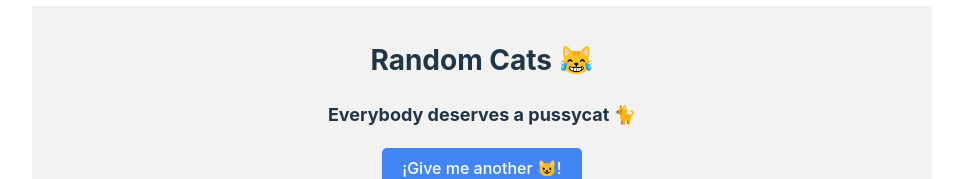
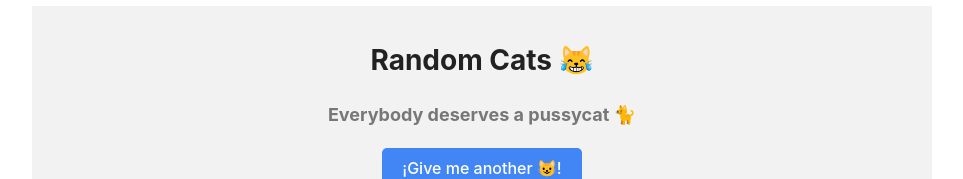
Before and after one commit to lucfreelance/ultracobra, a React (Vite) app: page /spaces in a window 1280 px wide. Shown: the part 542-721 px from the top of the page, without its empty margins (158-1121 px from the left). Built offline with nearby package versions, Linux system fonts and the light colour scheme; no server answers.

Commit message:
Trying fixing contrast problems reading in Pitch and Blog-3

```diff
--- a/src/components/Pitch.jsx
+++ b/src/components/Pitch.jsx
@@ -36,6 +36,7 @@ const PitchText = styled.div`
   font-size: 1.5rem;
   font-weight: bold;
   margin-top: 1rem;
+  color: #222; /* Set the color for dark mode */
 `;
 
 const Pitch = () => {
--- a/src/pages/spaces/blog3/Blog-3.jsx
+++ b/src/pages/spaces/blog3/Blog-3.jsx
@@ -25,12 +25,14 @@ const Title = styled.h1`
   font-size: 28px;
   margin-bottom: 10px;
   text-align: center;
+  color: #222; /* Set the color for dark mode */
 `;
 
 const Subtitle = styled.h2`
   font-size: 18px;
   margin-bottom: 20px;
   text-align: center;
+  color: #777; /* Set the color for dark mode */
 `;
 
 const Image = styled.img`
```
